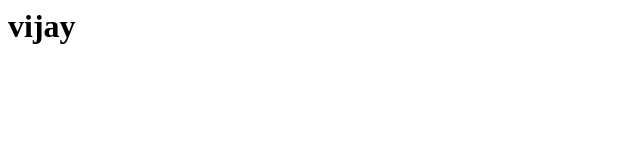
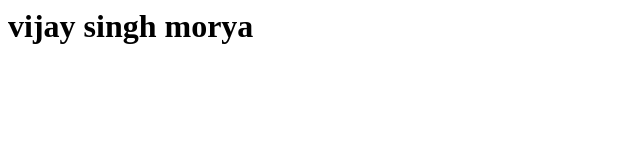
Before and after one commit to vijay2126/secondrepo, a plain HTML site: page index.html in a window 1280 px wide. Shown: the whole page, without its empty margins (0-640 px from the left). Drawn offline with Linux system fonts and the light colour scheme.

Commit message:
Update index.html

```diff
--- a/index.html
+++ b/index.html
@@ -1,3 +1,3 @@
 <html>
-    <h1>vijay</h1>
+    <h1>vijay singh morya</h1>
 </html>
```
